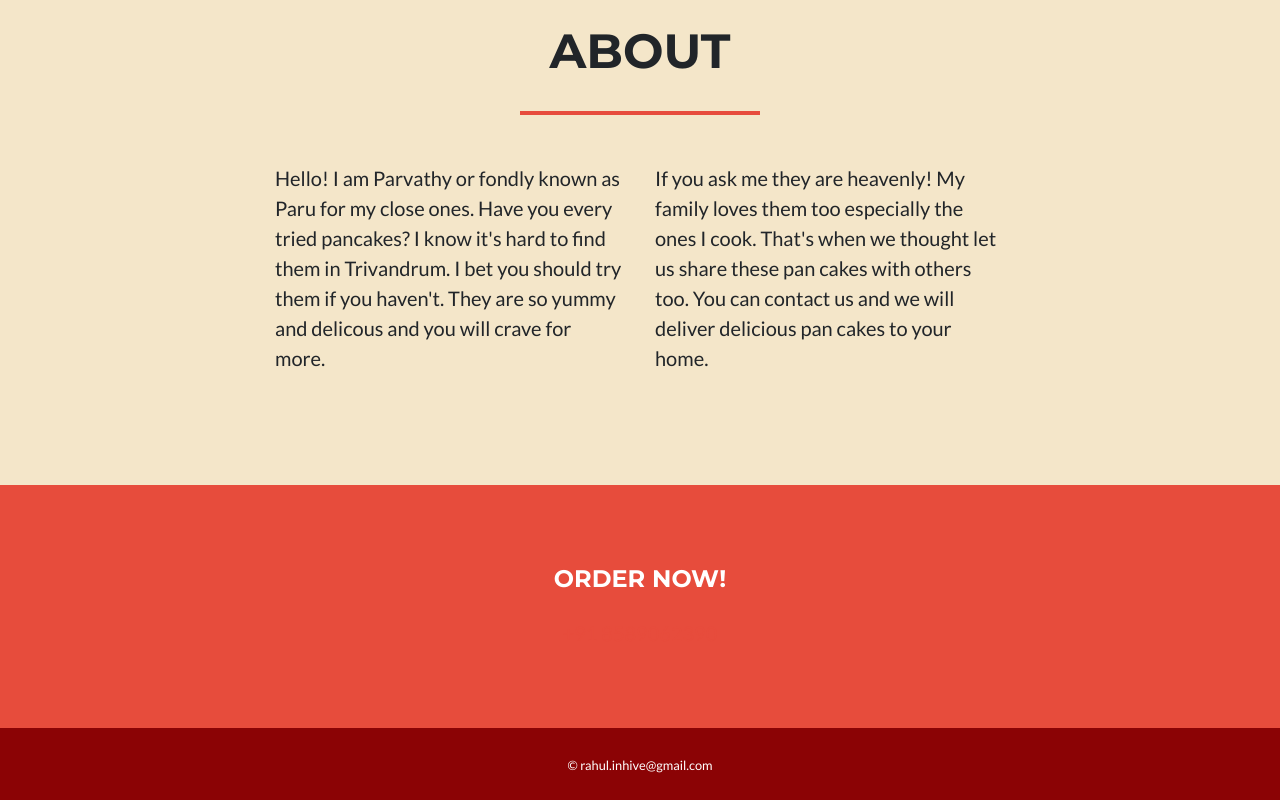
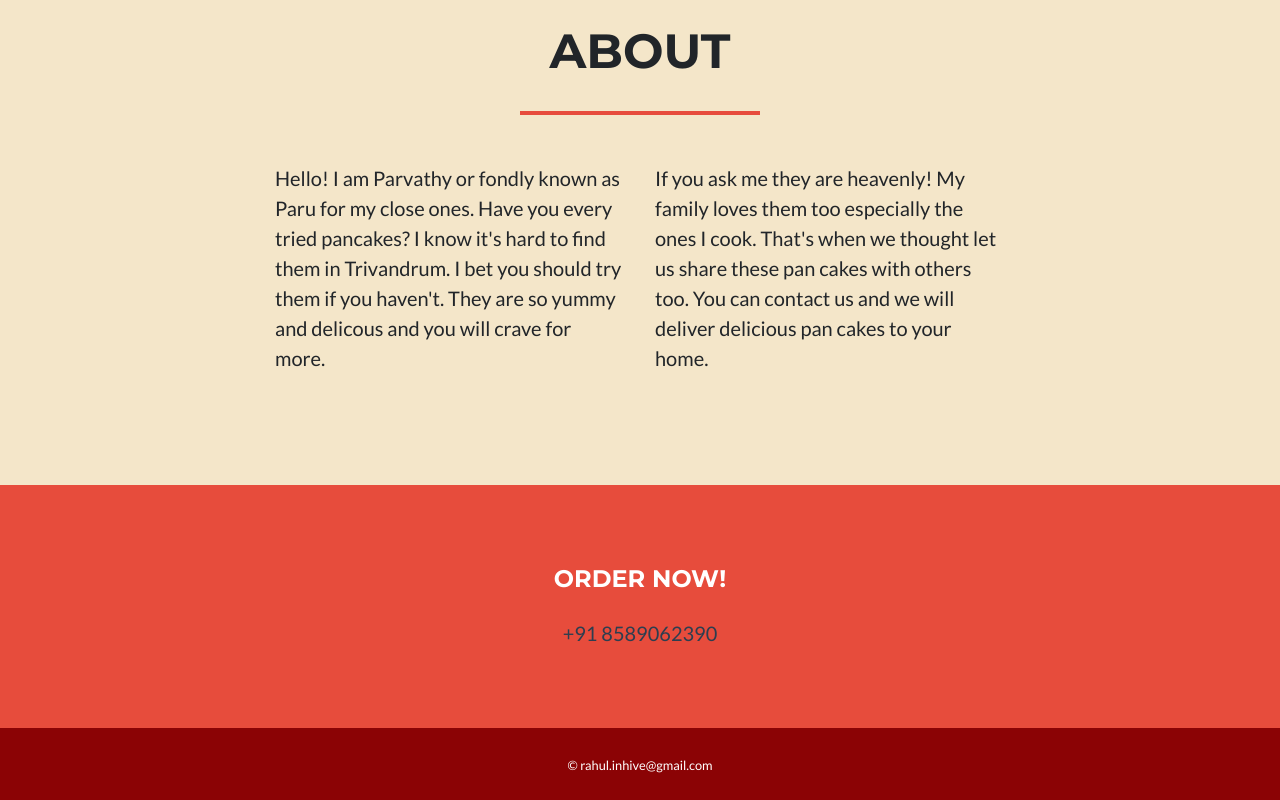
Before and after one commit to Rahul-Ratheesh/pancakes, a plain HTML site: page index.html in a window 1280 px wide. Shown: the part 1425-2225 px from the top of the page. Drawn offline with Linux system fonts and the light colour scheme.

Commit message:
Fixed issue with tel tag

```diff
--- a/css/freelancer.css
+++ b/css/freelancer.css
@@ -329,11 +329,11 @@ form .row:first-child .floating-label-form-group {
 }
 
 a {
-  color: #e74c3c;
+  color: #2C3E50;
 }
 
 a:focus, a:hover, a:active {
-  color: #e74c3c;
+  color: #2C3E50;
 }
 
 .btn {
--- a/index.html
+++ b/index.html
@@ -124,7 +124,7 @@
         <div class="row">
           <div class="col-md-12">
             <h4 class="text-uppercase mb-4">Order Now!</h4>
-            <p class="lead mb-0"><a href="tel:+918589062390">+91 8589062390</p>
+            <p class="lead mb-0"><a class="text-black" href="tel:+918589062390">+91 8589062390</a></p>
           </div>
         </div>
       </div>
```
